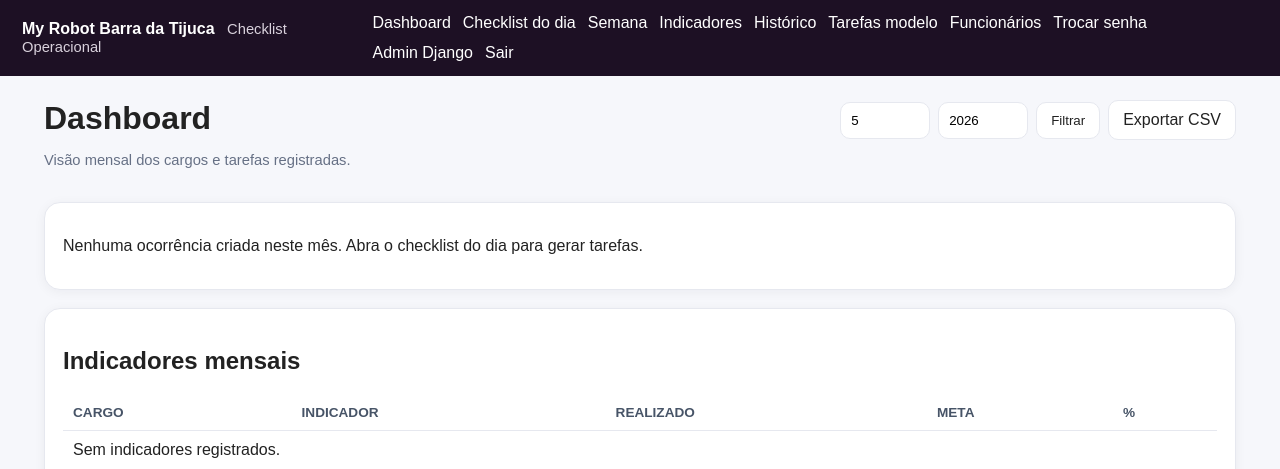
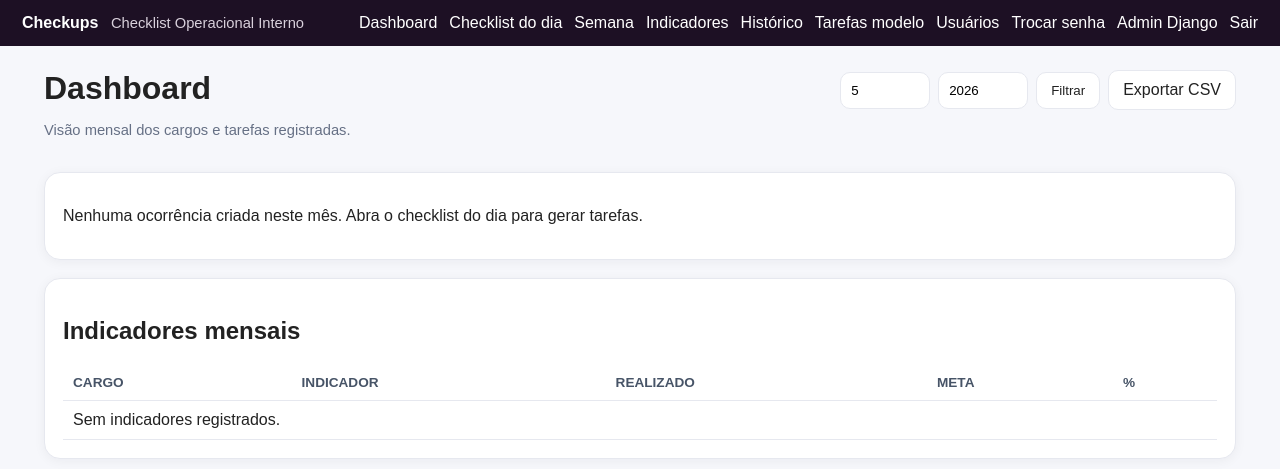
Before and after one commit to ussantos/Checklist, a Django app: page / in a window 1280 px wide. Shown: the top 469 px of the page. Run offline with Django 5.2, Linux system fonts and the light colour scheme; the visitor is signed in with stand-in values (Sample User, id 1); data that the repository does not hold is empty.

Commit message:
Rename users menu and generic app title

```diff
--- a/templates/base.html
+++ b/templates/base.html
@@ -4,14 +4,14 @@
 <head>
   <meta charset="utf-8">
   <meta name="viewport" content="width=device-width, initial-scale=1">
-  <title>My Robot Checklist</title>
+  <title>Checkups</title>
   <link rel="stylesheet" href="{% static 'css/app.css' %}">
 </head>
 <body>
 <header class="topbar">
   <div>
-    <strong>My Robot Barra da Tijuca</strong>
-    <span class="muted">Checklist Operacional</span>
+    <strong>Checkups</strong>
+    <span class="muted">Checklist Operacional Interno</span>
   </div>
   {% if user.is_authenticated %}
   <nav>
@@ -21,7 +21,7 @@
     <a href="{% url 'metrics' %}">Indicadores</a>
     <a href="{% url 'history' %}">Histórico</a>
     <a href="{% url 'templates_list' %}">Tarefas modelo</a>
-    {% if is_admin or user.is_staff %}<a href="{% url 'employees_list' %}">Funcionários</a>{% endif %}
+    {% if is_admin or user.is_staff %}<a href="{% url 'employees_list' %}">Usuários</a>{% endif %}
     <a href="{% url 'password_change' %}">Trocar senha</a>
     {% if user.is_staff %}<a href="/admin/">Admin Django</a>{% endif %}
     <form method="post" action="{% url 'logout' %}" class="inline-form">{% csrf_token %}<button class="linkbutton" type="submit">Sair</button></form>
```
